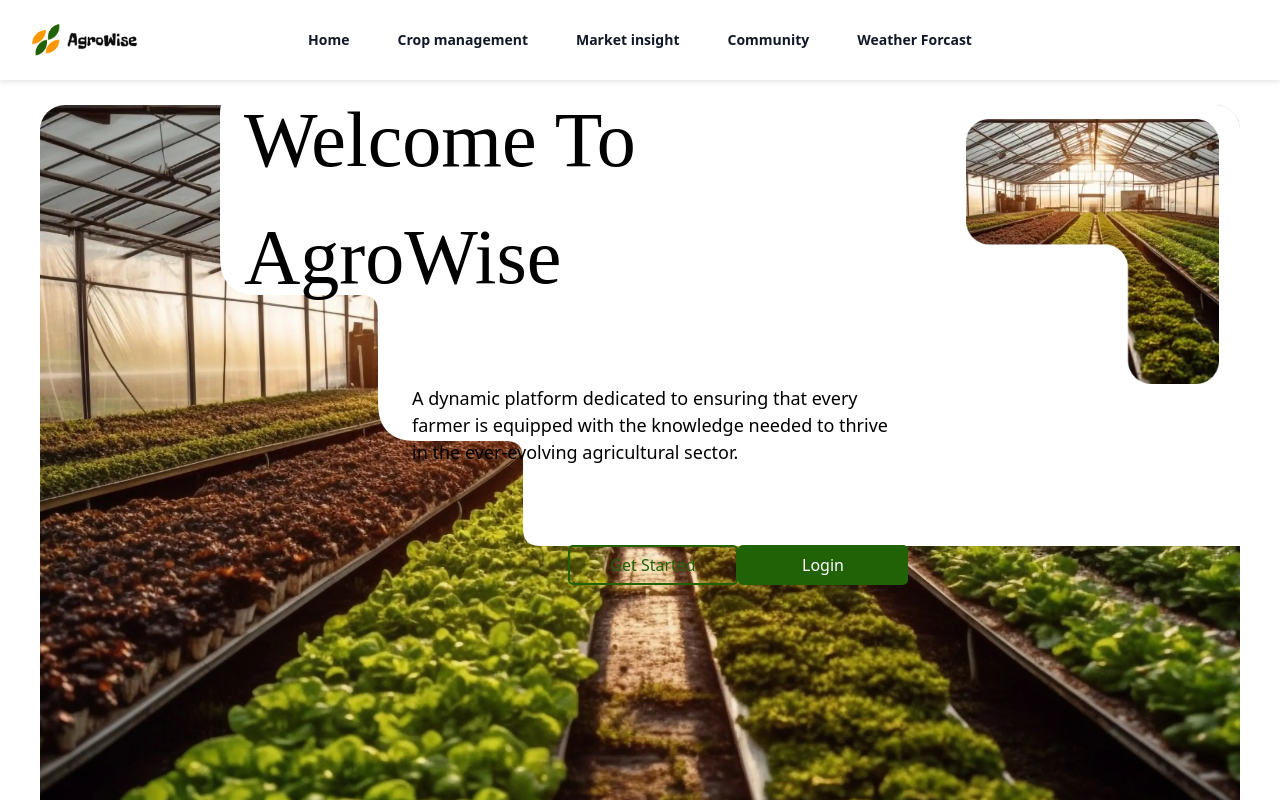
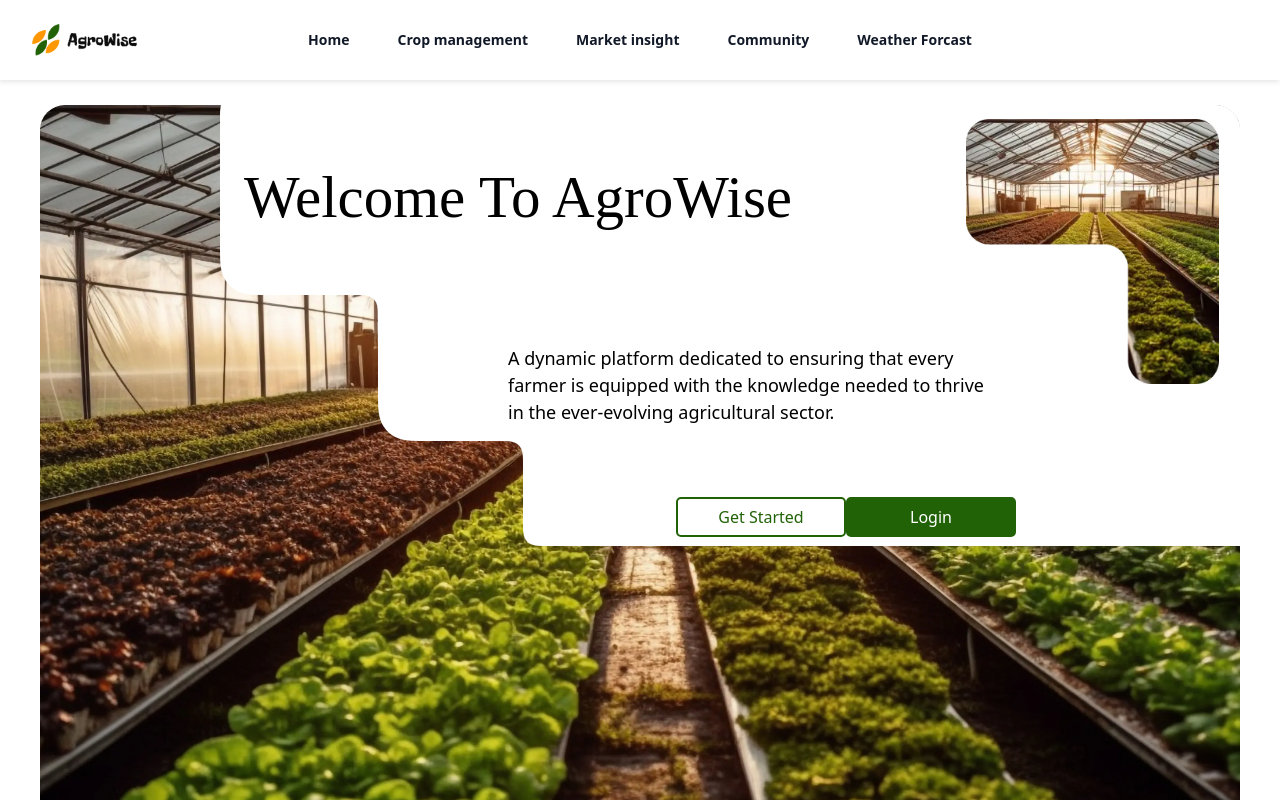
Before and after one commit to Shaminga6/agrowise, a React (Create React App) app: page / in a window 1280 px wide. Shown: the top 800 px of the page. Built offline with nearby package versions, Linux system fonts and the light colour scheme; a web font is replaced by a local one.

Commit message:
Fix responsiveness

```diff
--- a/src/App.css
+++ b/src/App.css
@@ -187,10 +187,27 @@
 .login-form form {
   font-family: "Lexend", sans-serif;
 }
+
+@media screen and (min-width: 768px) {
+  .description-div {
+    top: 30%;
+    right: 21%;
+  }
+
+  .banner-btn-wrapper {
+    top: 49%;
+    right: 19%;
+  }
+
+  #banner-title {
+    font-size: 59px;
+  }
+}
+
 /* =================== Tablet breakpoint =========================== */
-@media screen and (min-width: 768px) and (max-width: 1115px) {
+@media screen and (min-width: 768px) and (max-width: 890px) {
   .banner-wrapper {
-    height: 80vh;
+    height: 60vh;
     margin: 20px;
     border-radius: 10px;
   }
@@ -208,7 +225,7 @@
 
   .description-div {
     position: absolute;
-    top: 24%;
+    top: 20%;
     right: 14%;
     width: 40%;
     font-size: 18px;
@@ -216,8 +233,8 @@
 
   .banner-btn-wrapper {
     position: absolute;
-    top: 53%;
-    right: -2%;
+    top: 38%;
+    right: 3%;
     width: 44%;
     display: flex;
     justify-content: space-between;
@@ -229,7 +246,6 @@
 }
 
 /* =================== Mobile breakpoint =========================== */
-
 @media screen and (max-width: 768px) {
   .banner-wrapper {
     margin: 20px 0;
```
